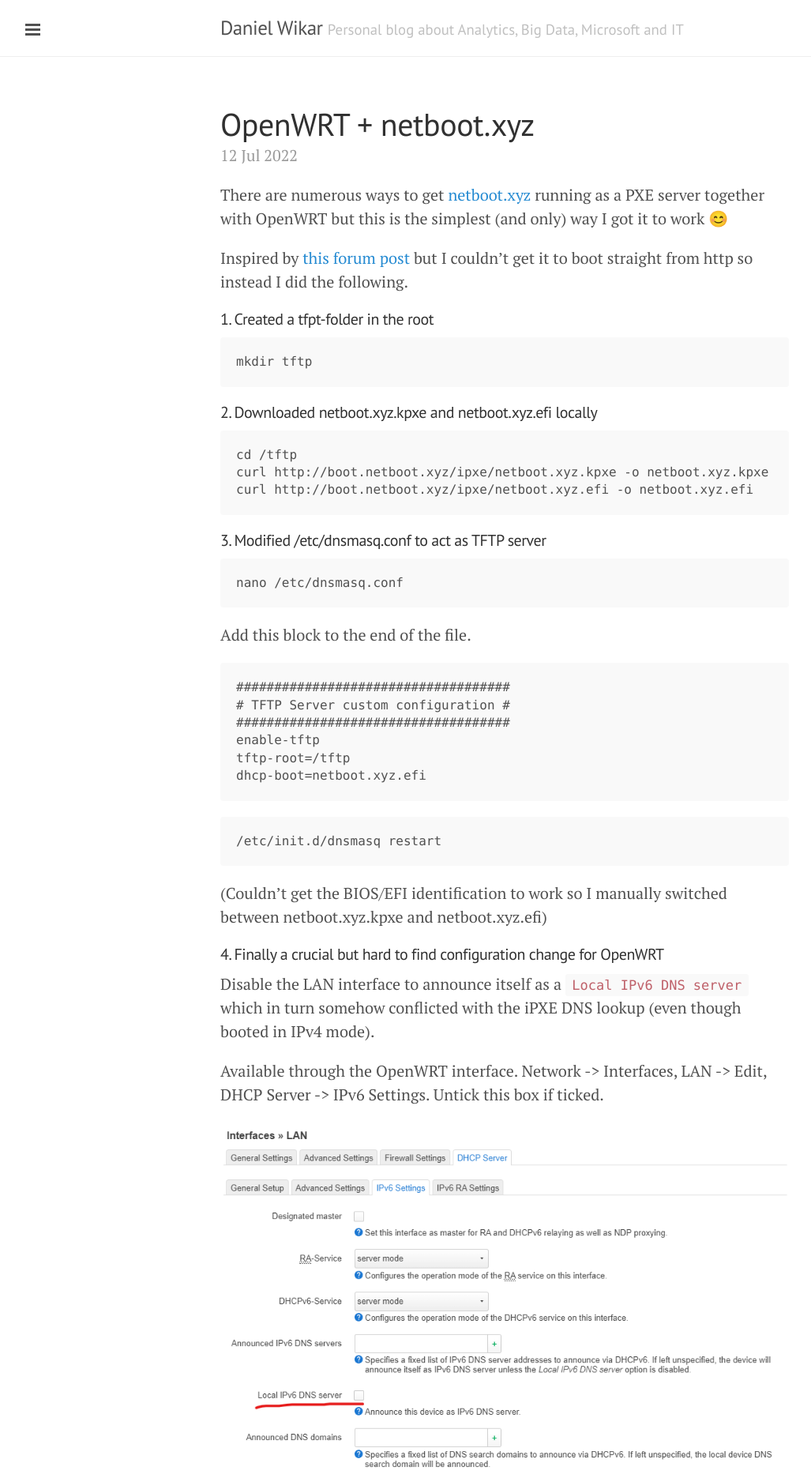
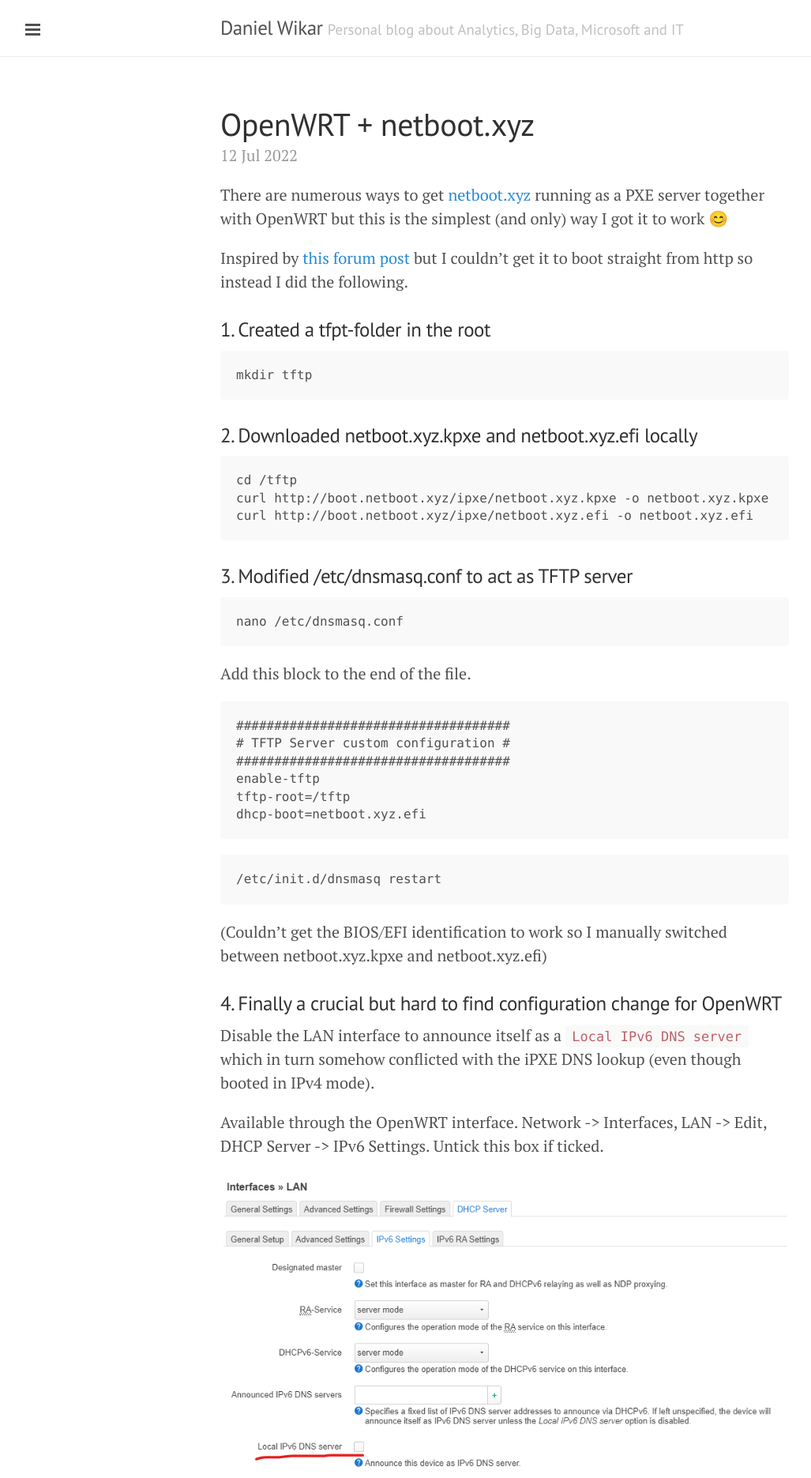
Before and after one commit to wikar/wikar.github.io, a Jekyll site: the page built from _posts/2022-07-12-openwrt-netbootxyz.markdown, in a window 1280 px wide. Shown: the top 1871 px of the page at 79% size, without its empty margins (1-1028 px from the left). Built offline with Jekyll 4.4.1, drawn with Linux system fonts in a browser that asks for light colours; comment, search, counter and statistics services are not loaded.

Commit message:
Increased headings

````diff
--- a/_posts/2022-07-12-openwrt-netbootxyz.markdown
+++ b/_posts/2022-07-12-openwrt-netbootxyz.markdown
@@ -10,13 +10,13 @@
 
 Inspired by [this forum post](https://forum.openwrt.org/t/dnsmasq-pxe-boot-using-netboot-xyz/56075/3) but I couldn't get it to boot straight from http so instead I did the following.
 
-#### 1. Created a tfpt-folder in the root
+### 1. Created a tfpt-folder in the root
 
 ```
 mkdir tftp
 ```
 
-#### 2. Downloaded netboot.xyz.kpxe and netboot.xyz.efi locally
+### 2. Downloaded netboot.xyz.kpxe and netboot.xyz.efi locally
 
 ```
 cd /tftp
@@ -24,7 +24,7 @@
 curl http://boot.netboot.xyz/ipxe/netboot.xyz.efi -o netboot.xyz.efi
 ```
 
-#### 3. Modified /etc/dnsmasq.conf to act as TFTP server
+### 3. Modified /etc/dnsmasq.conf to act as TFTP server
 
 ```
 nano /etc/dnsmasq.conf
@@ -47,7 +47,7 @@
 
 (Couldn't get the BIOS/EFI identification to work so I manually switched between netboot.xyz.kpxe and netboot.xyz.efi)
 
-#### 4. Finally a crucial but hard to find configuration change for OpenWRT
+### 4. Finally a crucial but hard to find configuration change for OpenWRT
 
 Disable the LAN interface to announce itself as a `Local IPv6 DNS server` which in turn somehow conflicted with the iPXE DNS lookup (even though booted in IPv4 mode).
 
@@ -58,6 +58,6 @@
 
 Identified through [this thread](https://api.mtr.pub/netbootxyz/netboot.xyz/issues/283).
 
-#### Done
+### Done
 
 Good luck!
````
